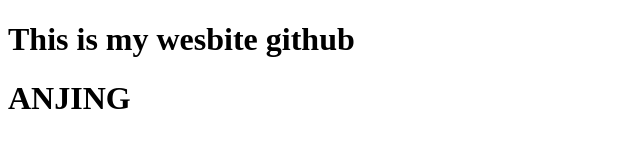
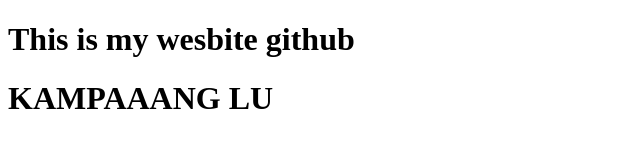
Before and after one commit to ayvidyawan/ayvidyawan.github.io, a plain HTML site: page index.html in a window 1280 px wide. Shown: the whole page, without its empty margins (0-640 px from the left). Drawn offline with Linux system fonts and the light colour scheme.

Commit message:
add line

```diff
--- a/index.html
+++ b/index.html
@@ -8,6 +8,6 @@
 </head>
 <body>
     <h1>This is my wesbite github</h1>
-    <h1>ANJING</h1>
+    <h1>KAMPAAANG LU</h1>
 </body>
 </html>
```
